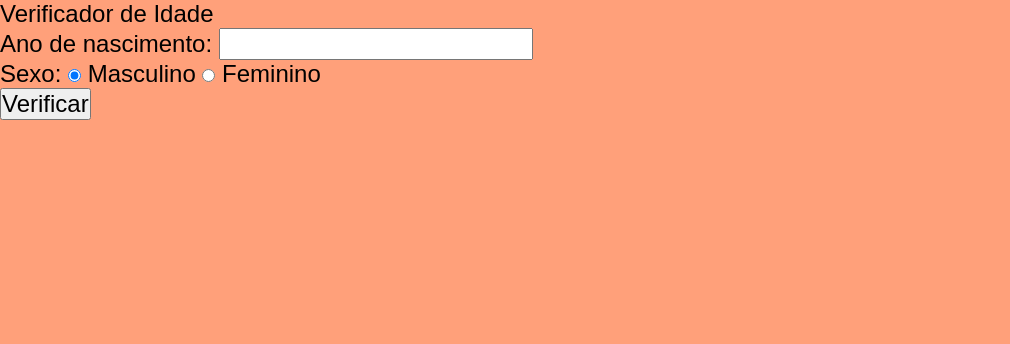
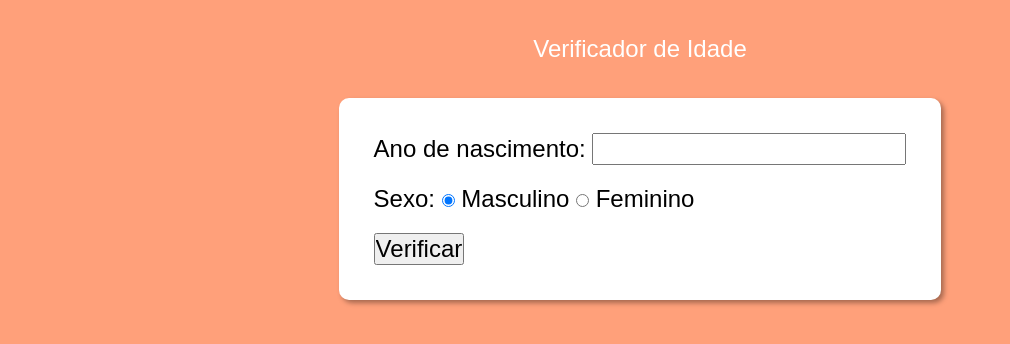
Before and after one commit to FBrunno96/javascript, a plain HTML site: page exercicios/002/index.html in a window 1280 px wide. Shown: the whole page, without its empty margins (0-1010 px from the left). Drawn offline with Linux system fonts and the light colour scheme.

Commit message:
criei arquivos script e estilo

```diff
--- a/exercicios/002/script.js
+++ b/exercicios/002/script.js
@@ -1,3 +1,5 @@
 function verificar() {
+    var data = new Date()
+    var ano = data.getFullYear()
 
 }
--- a/exercicios/002/style.css
+++ b/exercicios/002/style.css
@@ -8,6 +8,28 @@
 
 body {
     background-color: lightsalmon;
+}
+
+header {
+    color: white;
+    text-align: center;
+    margin: 35px;
+}
+
+main {
     display: flex;
-    flex-flow: column nowrap;
+    justify-content: center;
+    align-items: center;
 }
+
+section {
+    background-color: white;
+    /*width: 800px;*/
+    padding: 25px;
+    border-radius: 10px;
+    box-shadow: 3px 3px 5px rgba(0, 0, 0, 0.349);
+}
+
+section > p {
+    padding: 10px;
+}
```
